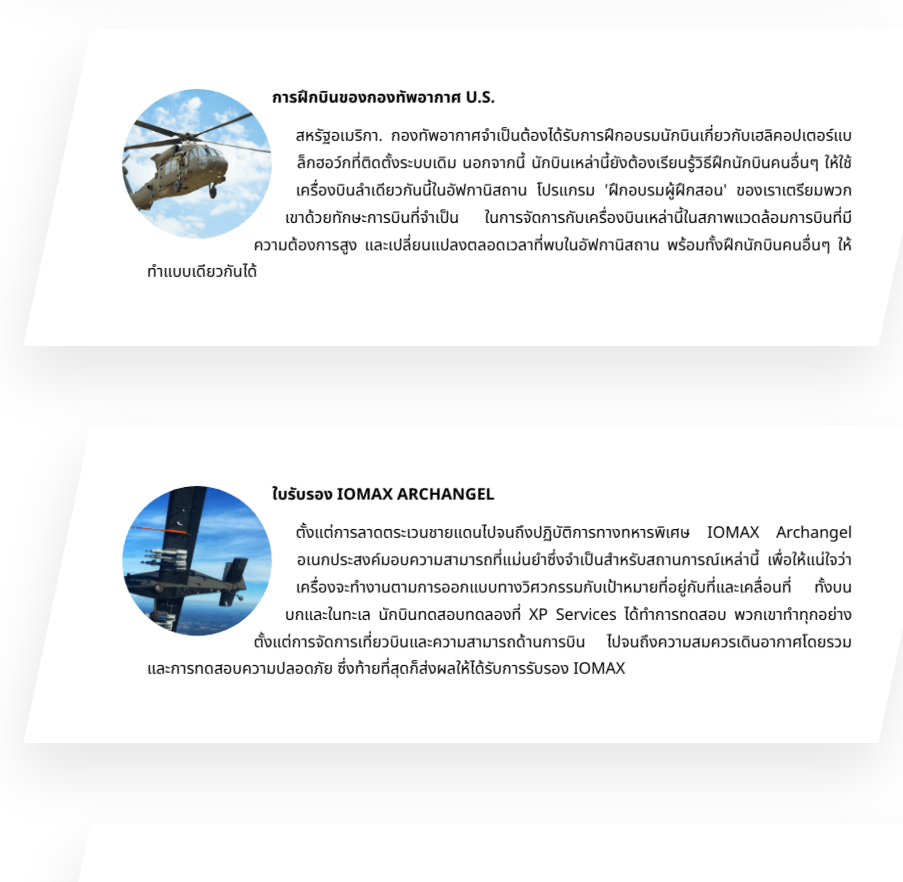
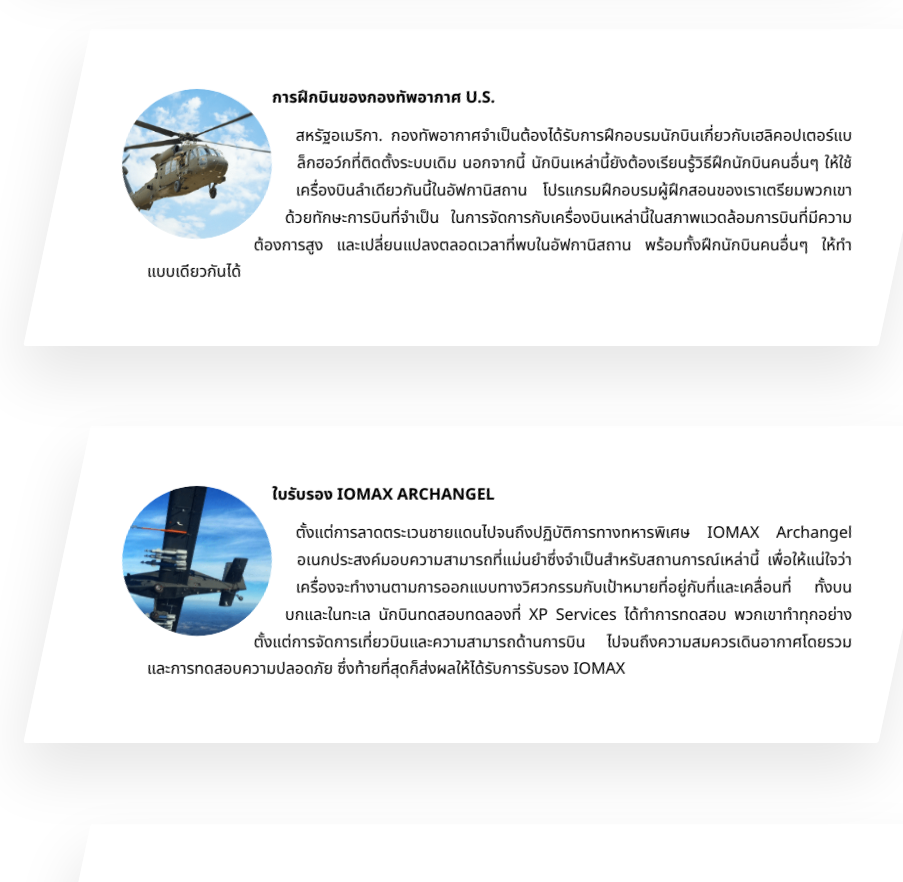
Before and after one commit to openmymai/xpaerospace, a Next.js app: page /pastperformance in a window 1280 px wide. Shown: the part 1440-2322 px from the top of the page, without its empty margins (156-1059 px from the left). Built offline with nearby package versions, Linux system fonts and the light colour scheme.

Commit message:
Fix single quote in past performance

```diff
--- a/app/pastperformance/PastPerformanceTotal.js
+++ b/app/pastperformance/PastPerformanceTotal.js
@@ -62,7 +62,8 @@
                 กองทัพอากาศจำเป็นต้องได้รับการฝึกอบรมนักบินเกี่ยวกับเฮลิคอปเตอร์แบล็กฮอว์กที่ติดตั้งระบบเดิม
                 นอกจากนี้ นักบินเหล่านี้ยังต้องเรียนรู้วิธีฝึกนักบินคนอื่นๆ
                 ให้ใช้เครื่องบินลำเดียวกันนี้ในอัฟกานิสถาน โปรแกรม
-                'ฝึกอบรมผู้ฝึกสอน' ของเราเตรียมพวกเขาด้วยทักษะการบินที่จำเป็น
+                {'ฝึกอบรมผู้ฝึกสอน'}
+                ของเราเตรียมพวกเขาด้วยทักษะการบินที่จำเป็น
                 ในการจัดการกับเครื่องบินเหล่านี้ในสภาพแวดล้อมการบินที่มีความต้องการสูง
                 และเปลี่ยนแปลงตลอดเวลาที่พบในอัฟกานิสถาน
                 พร้อมทั้งฝึกนักบินคนอื่นๆ ให้ทำแบบเดียวกันได้
```
